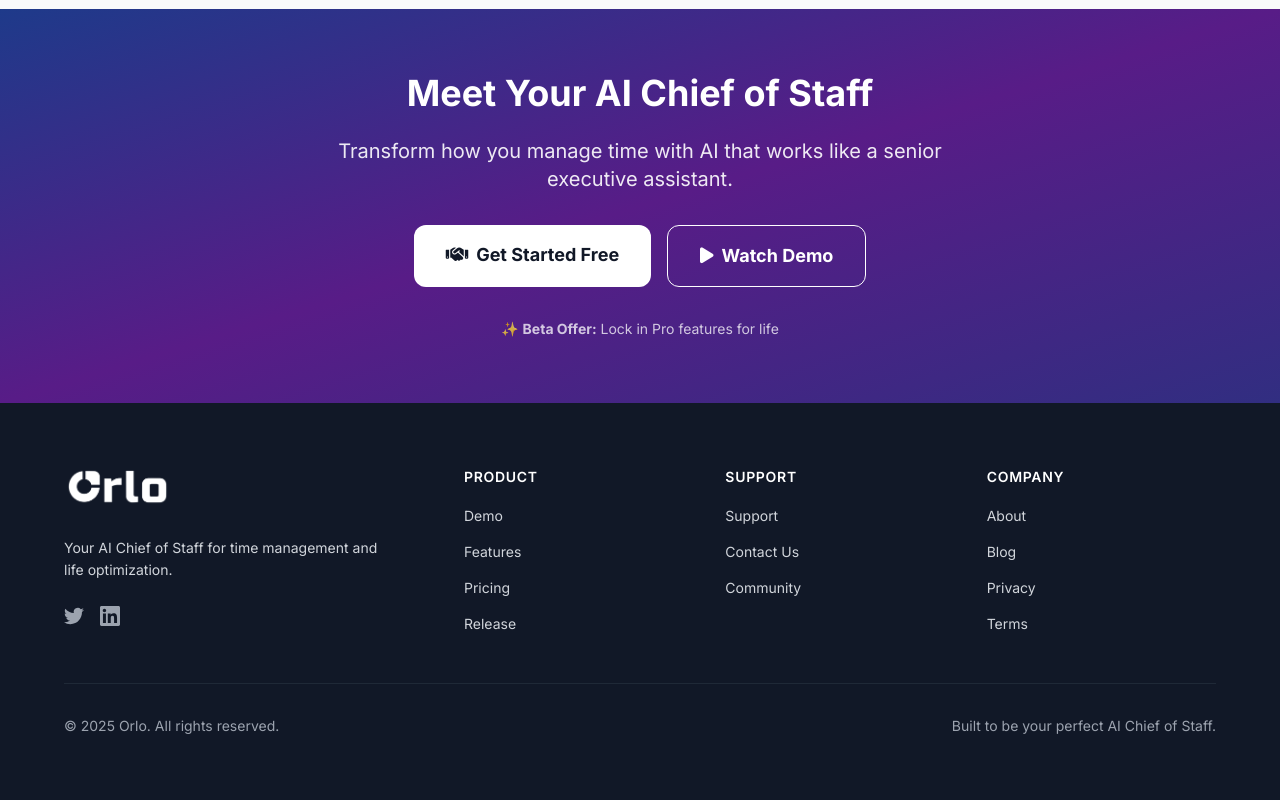
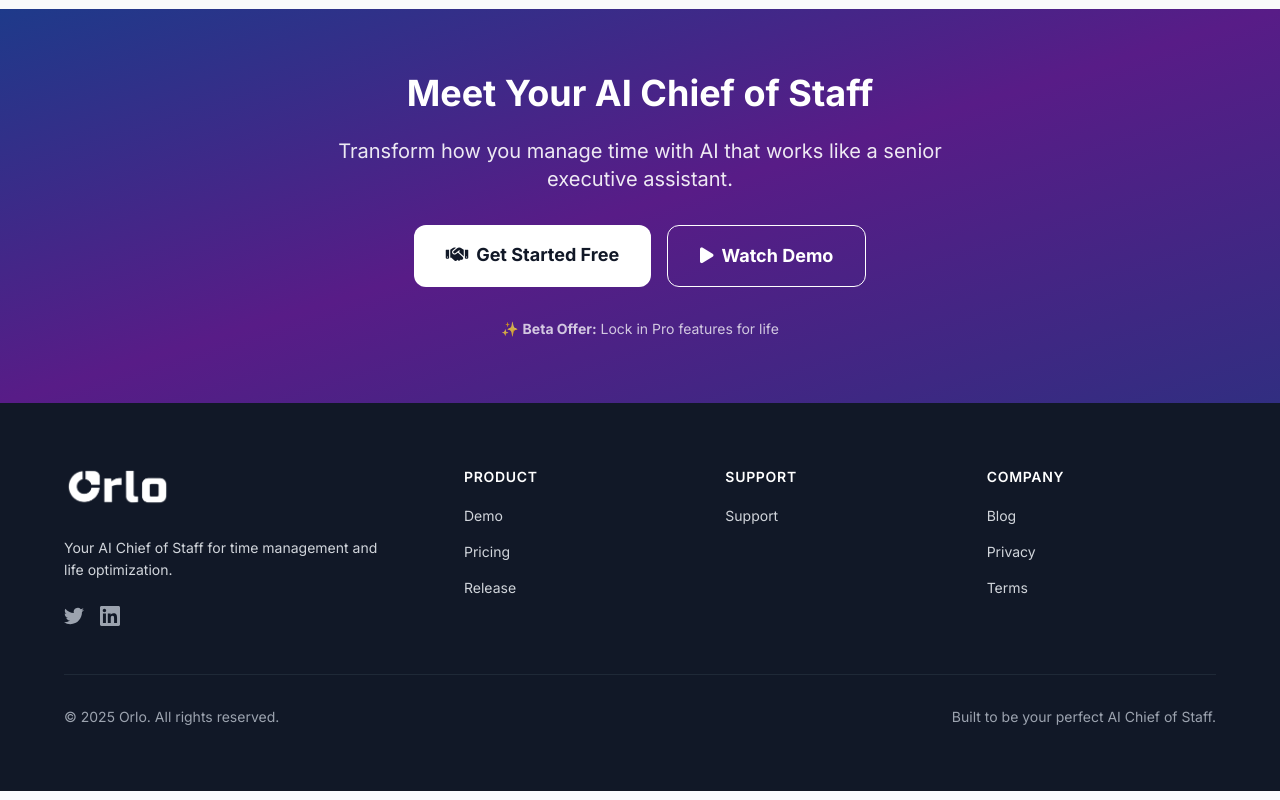
Before and after one commit to orlo-ai/orlo-landing, a Next.js app: page / in a window 1280 px wide. Shown: the part 3912-4712 px from the top of the page. Built offline with nearby package versions, Linux system fonts and the light colour scheme.

Commit message:
Clean up footer links: remove section anchors, fix Demo path
- Change Demo href from '#demo' to '/#demo' to work from any route
- Remove outdated in-page anchors: Features, About, Contact Us, Community
- Prevent broken navigation and keep footer links to valid pages only

```diff
--- a/src/components/layout/Footer.tsx
+++ b/src/components/layout/Footer.tsx
@@ -15,8 +15,7 @@ export default function Footer() {
     product: {
       title: 'Product',
       links: [
-        { name: 'Demo', href: '#demo' },
-        { name: 'Features', href: '#features' },
+        { name: 'Demo', href: '/#demo' },
         { name: 'Pricing', href: '/pricing' },
         { name: 'Release', href: '/release-notes' },
       ],
@@ -25,14 +24,11 @@ export default function Footer() {
       title: 'Support',
       links: [
         { name: 'Support', href: '/support' },
-        { name: 'Contact Us', href: '#contact' },
-        { name: 'Community', href: '#community' },
       ],
     },
     company: {
       title: 'Company',
       links: [
-        { name: 'About', href: '#about' },
         { name: 'Blog', href: '/blog' },
         { name: 'Privacy', href: '/privacy-policy' },
         { name: 'Terms', href: '/terms' },
```
